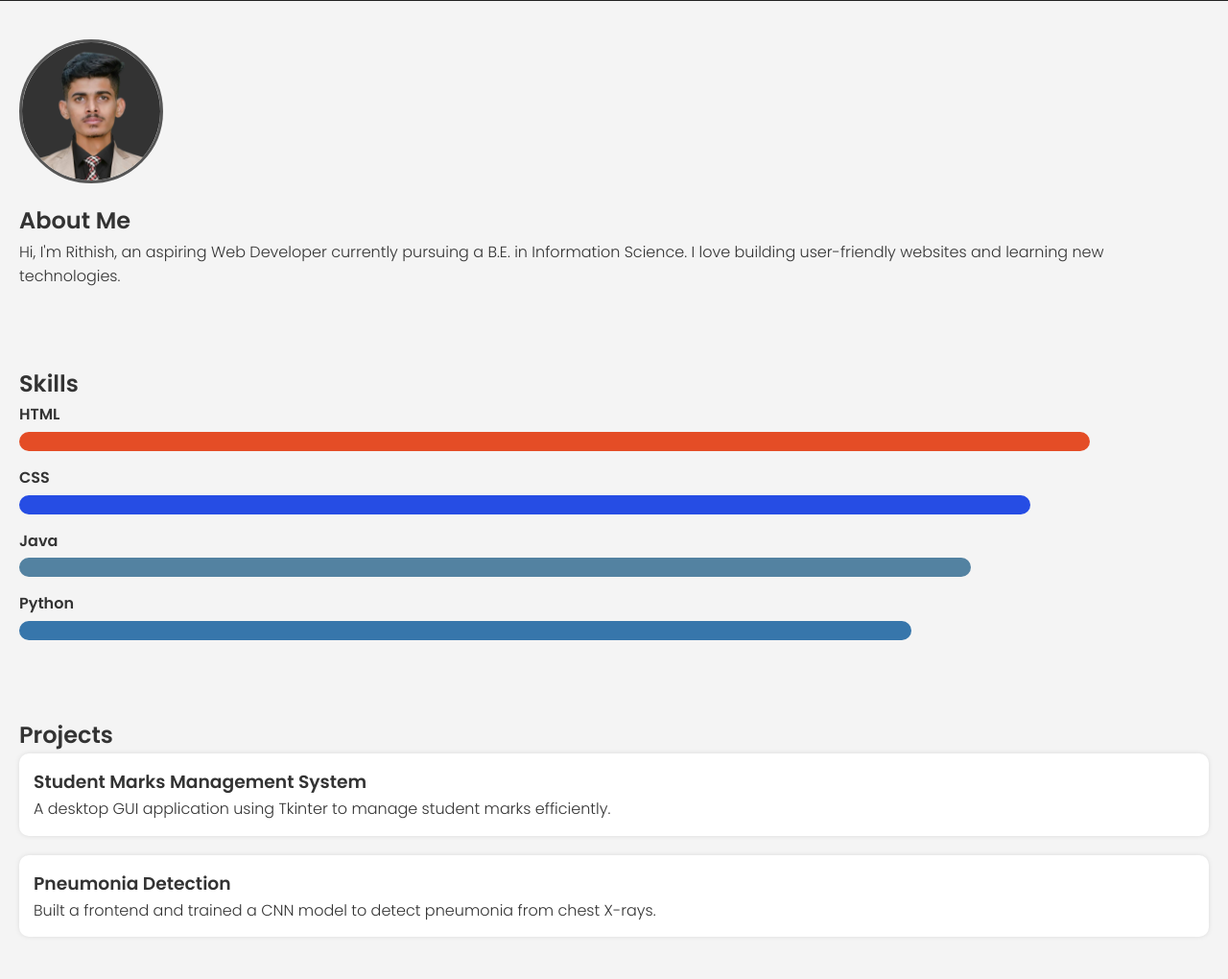
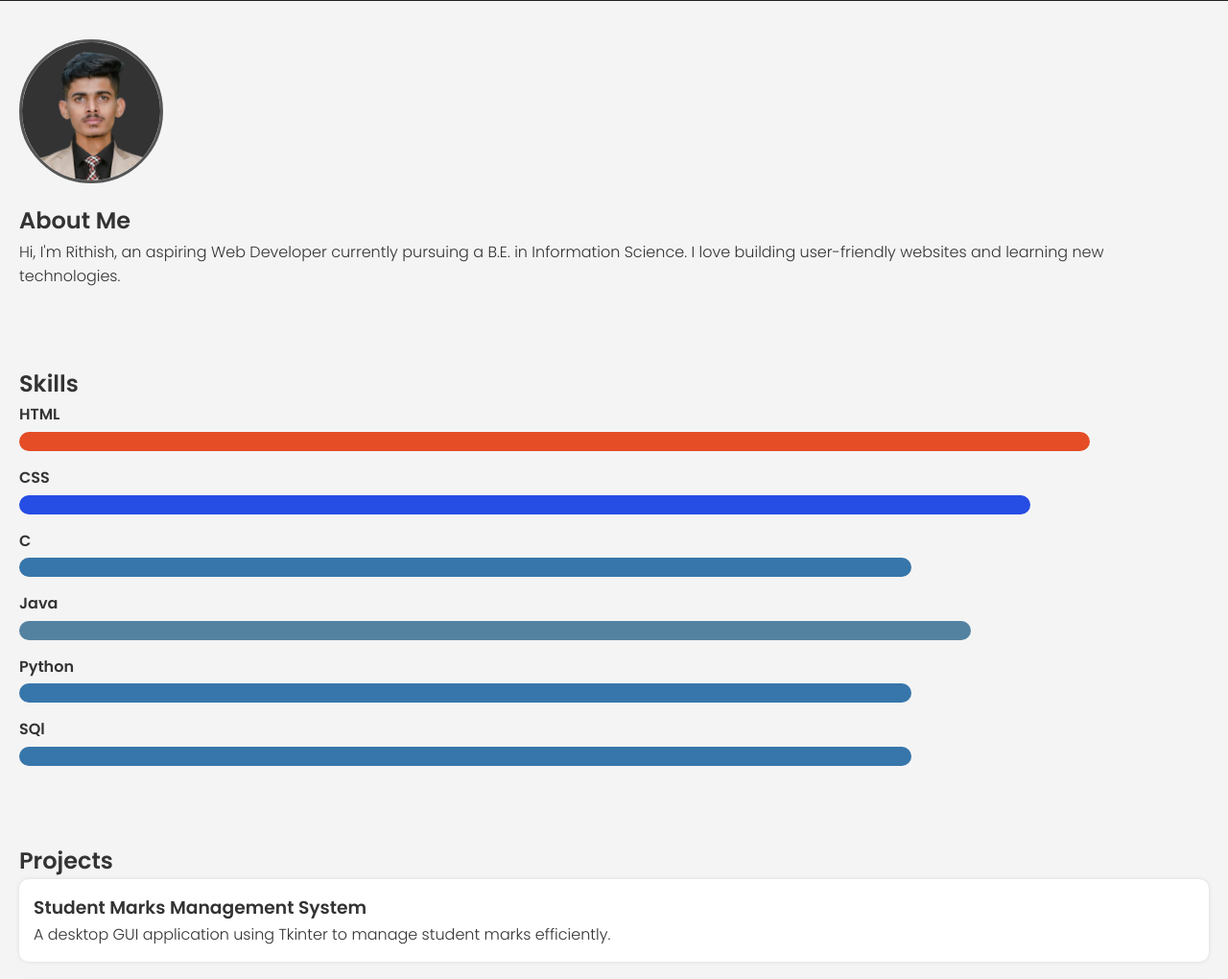
Before and after one commit to RITHISHKR/my-portfolio, a plain HTML site: page index.html in a window 1280 px wide. Shown: the part 77-1097 px from the top of the page at 96% size. Drawn offline with Linux system fonts and the light colour scheme.

Commit message:
Update index.html

```diff
--- a/index.html
+++ b/index.html
@@ -39,8 +39,10 @@
     <div class="skills-container">
       <div class="skill"><span>HTML</span><div class="bar html"></div></div>
       <div class="skill"><span>CSS</span><div class="bar css"></div></div>
+      <div class="skill"><span>C</span><div class="bar python"></div></div>
       <div class="skill"><span>Java</span><div class="bar java"></div></div>
       <div class="skill"><span>Python</span><div class="bar python"></div></div>
+      <div class="skill"><span>SQl</span><div class="bar python"></div></div>
     </div>
   </section>
 
```
